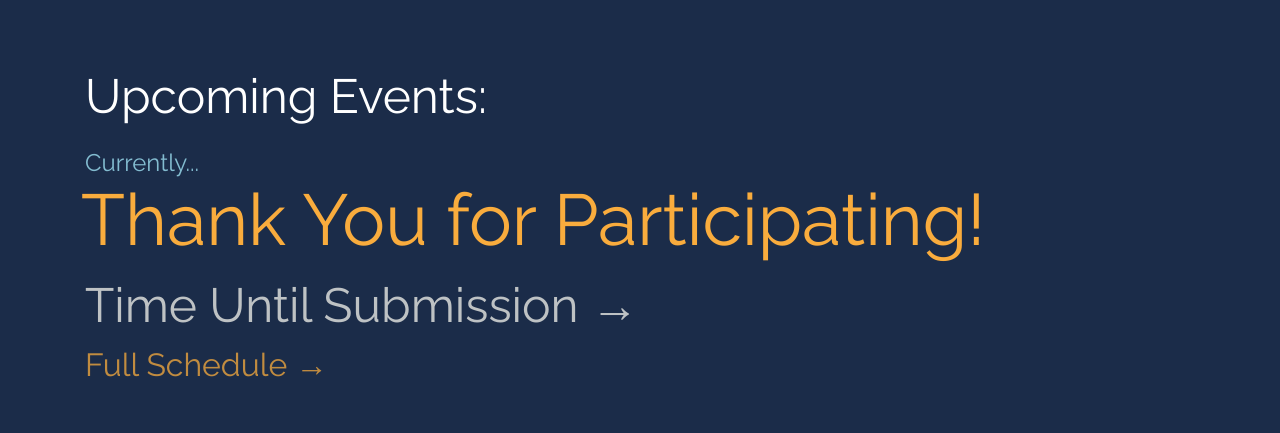
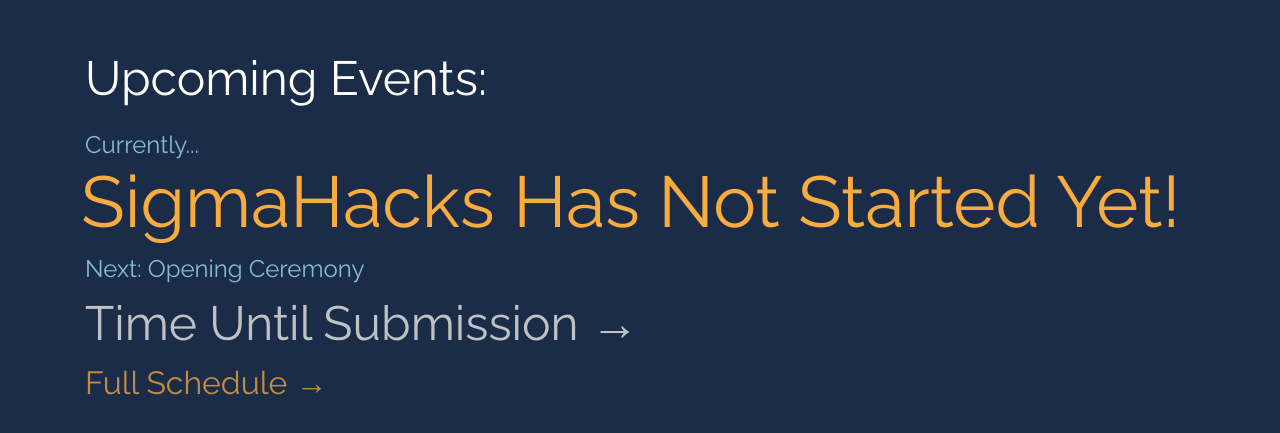
Before and after one commit to sigmahacks/timer, a website: page schedule.html in a window 1280 px wide. Shown: the part 171-604 px from the top of the page. Drawn offline with nearby package versions, Linux system fonts and the light colour scheme.

Commit message:
Improve font color & site contrast

```diff
--- a/schedule.html
+++ b/schedule.html
@@ -27,6 +27,7 @@
         }
 
         #scheduleNext {
+            color: #83bcd0;
             font-size: 3vh;
         }
 
@@ -92,7 +93,7 @@
             // time.hr -=12;
             // document.getElementById("timeDisplay").innerHTML = "<span style='font-size:1rem'>current time: &ensp;</span><br>" + time.hr + " : "
             //     + ((time.min<10)?"0"+time.min:time.min) + " : " + ((time.sec<10)?"0"+time.sec:time.sec) + "";
-            if (date.getDate() == 25) {
+            if (date.getDate() == 23) {
                 if (time.hr >= 20 && time.min >= 0 && time.hr <= 20 && time.min <= 30){
                     document.getElementById("curSchedule").innerHTML = "Opening Ceremony";
                     document.getElementById("scheduleNow").style.fontSize = "5vw";
@@ -105,14 +106,20 @@
                     document.getElementById("scheduleNext").innerHTML =
                         "Next: Q&A Session w/ Silicon Valley Software Executives";
                 }
-                else {
+                else if (time.hr >= 21){
                     document.getElementById("curSchedule").innerHTML = "Hacking Period";
                     document.getElementById("scheduleNow").style.fontSize = "5vw";
                     document.getElementById("scheduleNext").innerHTML =
                         "Next: Q&A Session w/ Silicon Valley Software Executives";
                 }
+                else {
+                    document.getElementById("curSchedule").innerHTML = "SigmaHacks Has Not Started Yet!";
+                    document.getElementById("scheduleNow").style.fontSize = "5vw";
+                    document.getElementById("scheduleNext").innerHTML =
+                        "Next: Opening Ceremony";
+                }
             }
-            else if (date.getDate() == 26) {
+            else if (date.getDate() == 24) {
                  if (time.hr >= 8 && time.hr <= 9 && time.min <= 30){
                     document.getElementById("curSchedule").innerHTML = "Q&A Session w/ Silicon Valley Software Executives";
                     document.getElementById("scheduleNow").style.fontSize = "5vw";
@@ -166,7 +173,7 @@
                         "Next: Closing Ceremony";
                 }
             }
-            else if (date.getDate() == 27) {
+            else if (date.getDate() == 25) {
                 if (time.hr >= 12 && time.min >= 0 && time.hr <= 13){
                     document.getElementById("curSchedule").innerHTML = "Closing Ceremony";
                     document.getElementById("scheduleNow").style.fontSize = "5vw";
```
